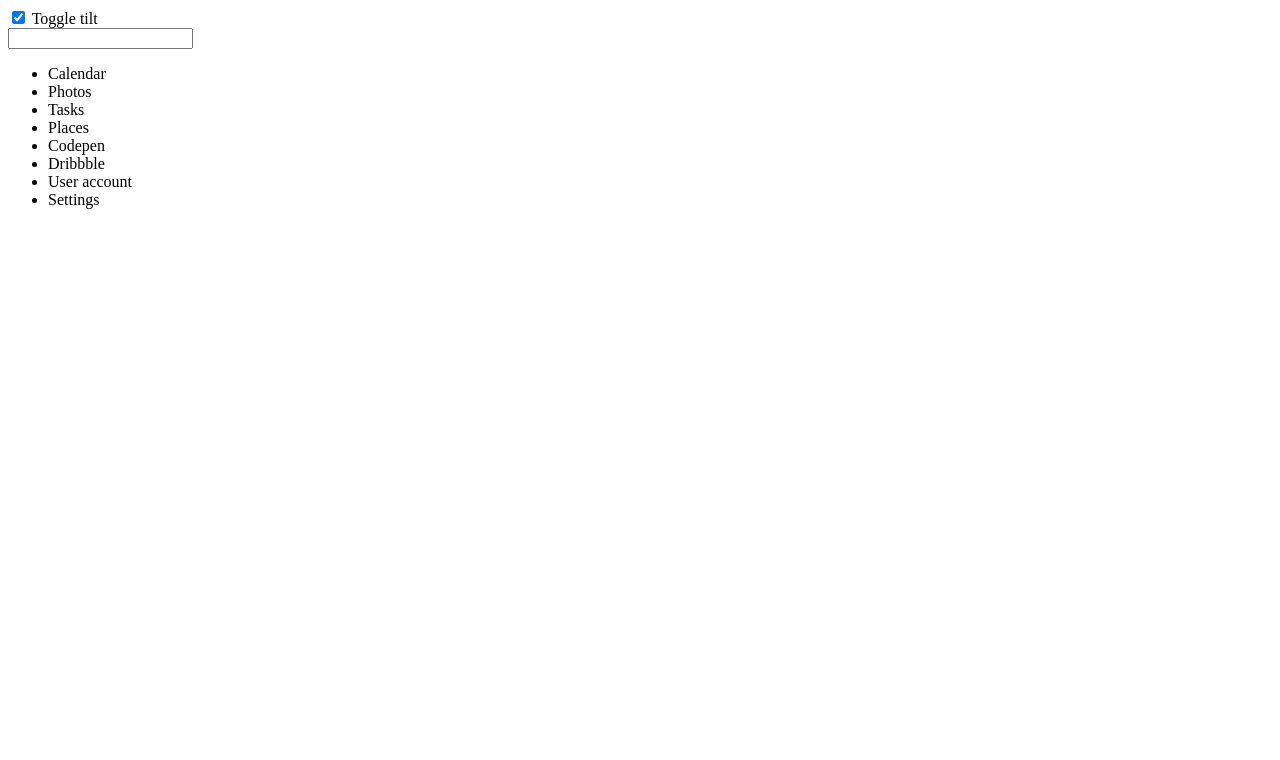
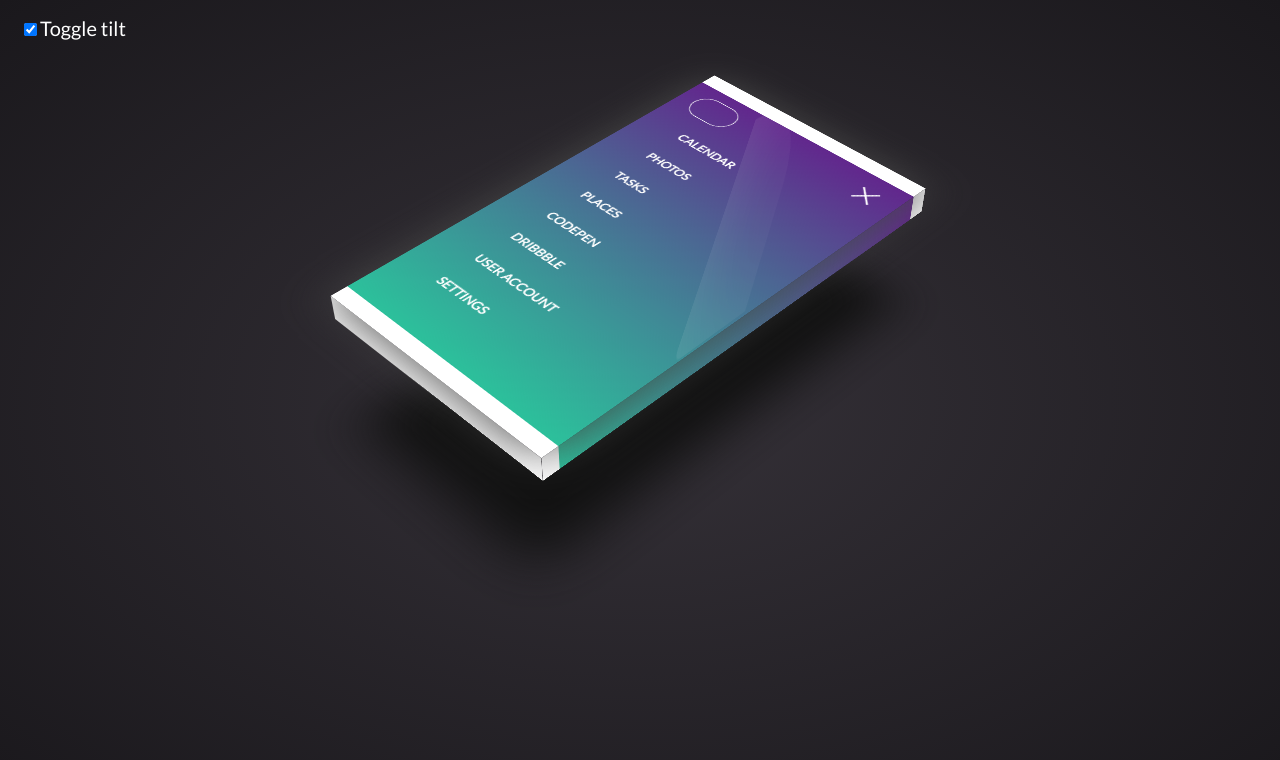
Before and after one commit to AdamsMidov/mobile-menu, a plain HTML site: page index.html in a window 1280 px wide. Drawn offline with Linux system fonts and the light colour scheme.

Commit message:
updated css

```diff
--- a/index.html
+++ b/index.html
@@ -7,6 +7,7 @@
           content="width=device-width, user-scalable=no, initial-scale=1.0, maximum-scale=1.0, minimum-scale=1.0">
     <meta http-equiv="X-UA-Compatible" content="ie=edge">
     <title>Mobile Menu</title>
+    <link rel="stylesheet" href="style.css" type="text/css" media="all">
 </head>
 <body>
 
```
